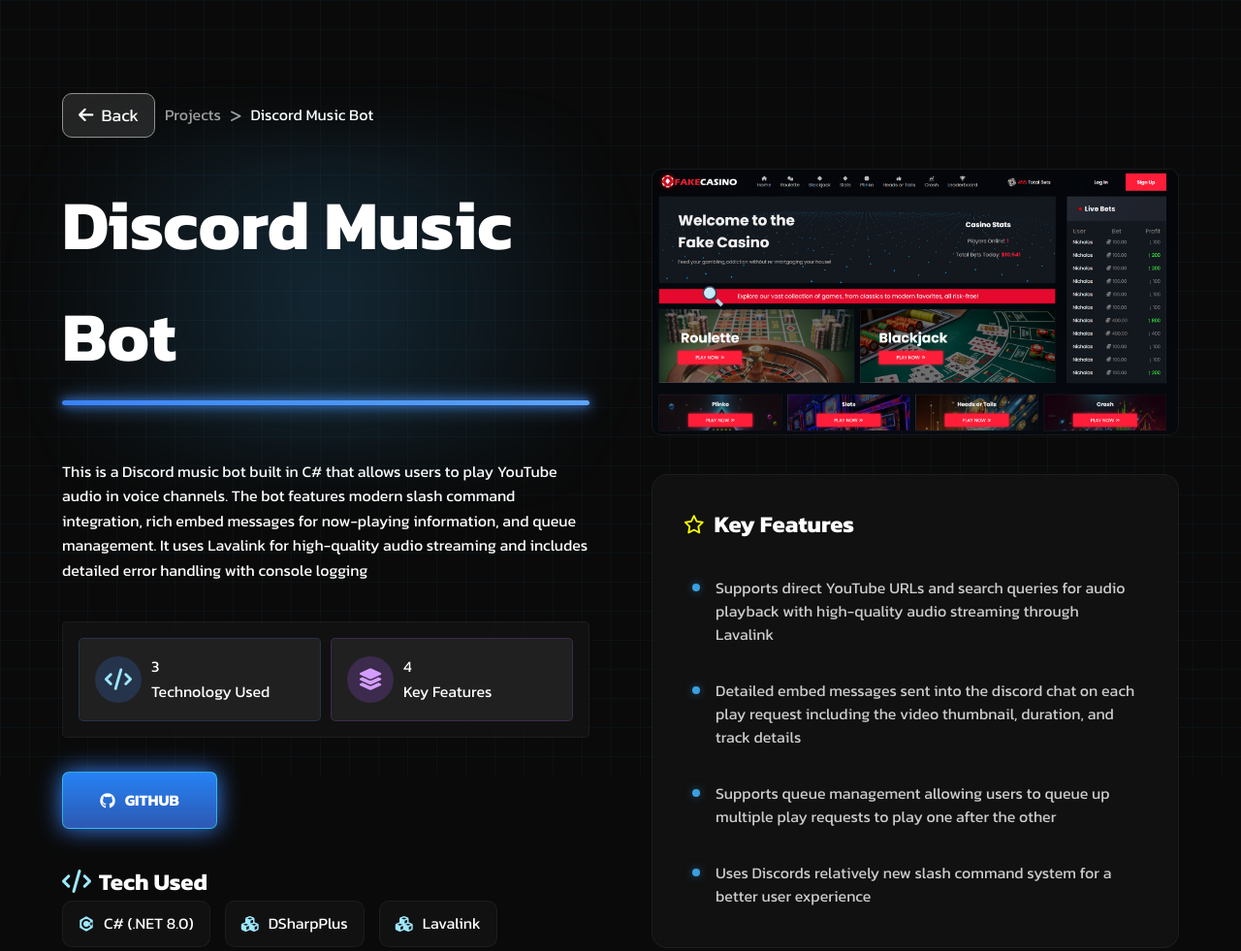
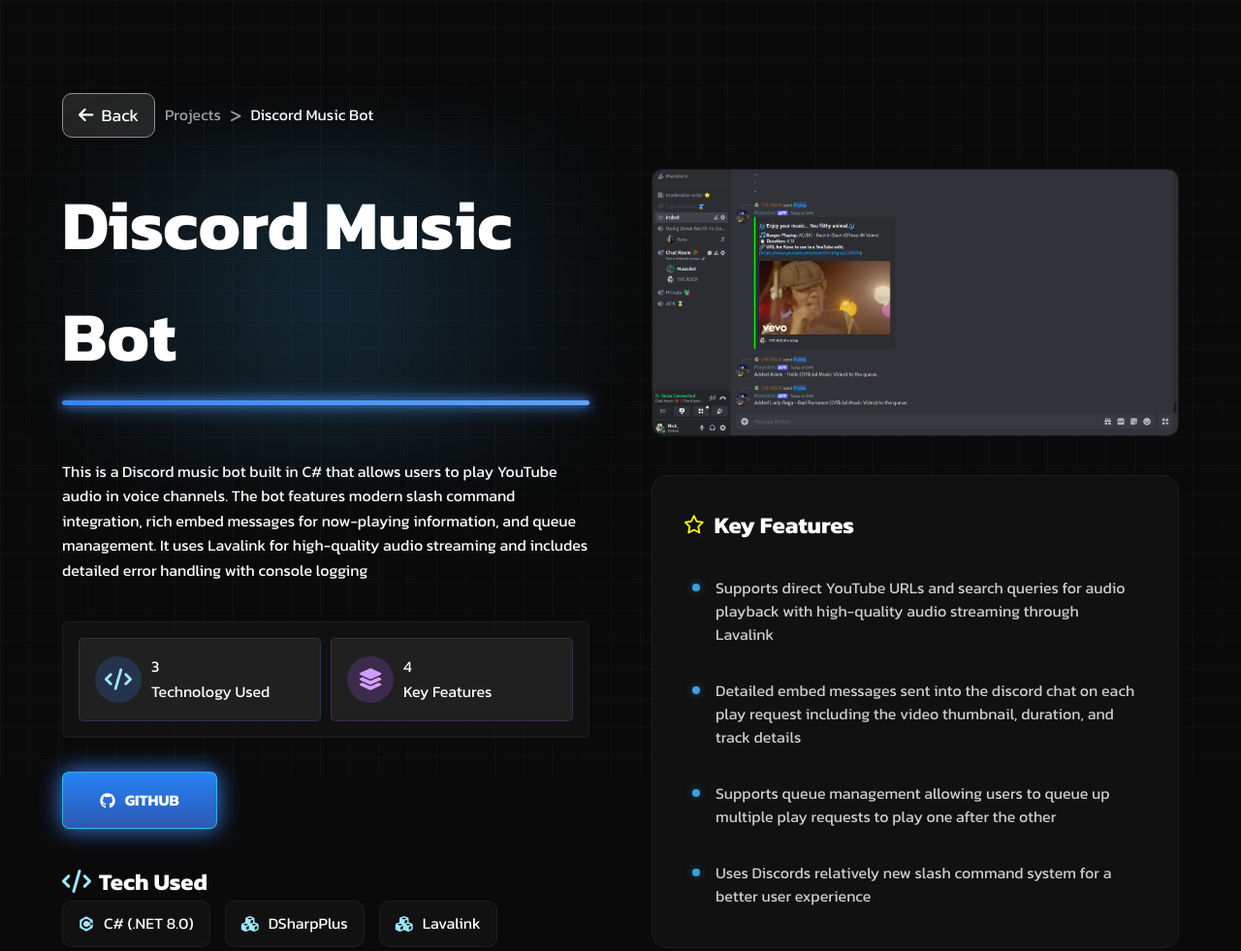
Before and after one commit to NicholasFoti/Personal-Portfolio, a plain HTML site: page projects/project-6/index.html in a window 1280 px wide. Shown: the whole page at 97% size. Drawn offline with nearby package versions, Linux system fonts and the light colour scheme.

Commit message:
discord page image

```diff
--- a/projects/project-6/index.html
+++ b/projects/project-6/index.html
@@ -71,7 +71,7 @@
 
             <div class="project-gallery">
                 <div class="project-gallery-item">
-                    <img src="../../assets/fakecasinohome.png" alt="Fake Casino Website Homepage">
+                    <img src="../../assets/discordhomepage.png" alt="Fake Casino Website Homepage">
                 </div>
                 <div class="project-features">
                     <div class="project-features-title">
```
Also changed, not shown: assets/discordhomepage.png (added).
